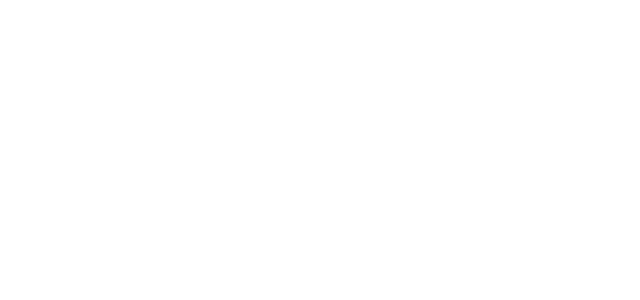
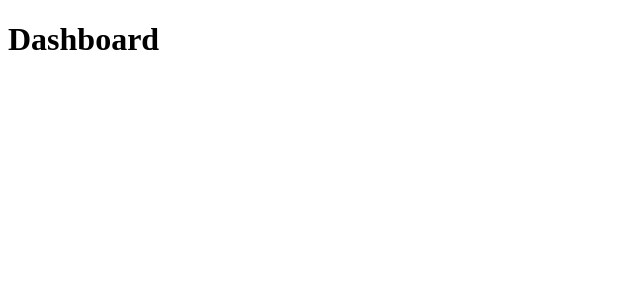
Before and after one commit to Derrick-MUGISHA/OAuthConnect, a Next.js app in the folder my-app/: page /dashboard in a window 1280 px wide. Shown: the top 300 px of the page, without its empty margins (0-640 px from the left). Built offline with nearby package versions, Linux system fonts and the light colour scheme.

Commit message:
sign out button

```diff
--- a/my-app/src/app/dashboard/dashboard.tsx
+++ b/my-app/src/app/dashboard/dashboard.tsx
@@ -1,5 +1,7 @@
 const Dashboard: React.FC = () => {
-    return <div className="dashboard"></div>
+    return <div className="dashboard-page">
+        <h1>Dashboard</h1>
+    </div>
 };
 
 export default Dashboard;
--- a/my-app/src/app/dashboard/page.tsx
+++ b/my-app/src/app/dashboard/page.tsx
@@ -1,6 +1,14 @@
+import { redirect } from "next/navigation";
 import Dashboard from "./dashboard";
 
 const DashboardPage: React.FC = async() => {
-    return <Dashboard />;
+    // TODO: Add authentication logic here
+    const isAuthenticated = true; // Replace with actual authentication logic
+    // const isAuthenticated = await checkIsAuthenticated(); // Replace with actual authentication logic
+    if (!isAuthenticated) {
+        redirect('/auth/sign-in');
+    } else {
+    return <Dashboard />
+    }
 }
 export default DashboardPage;
```
Also changed, not shown: my-app/src/components/sign-out-button.tsx (added, +17 -0 lines), my-app/src/sass/pages/dashboard.scss (added).
